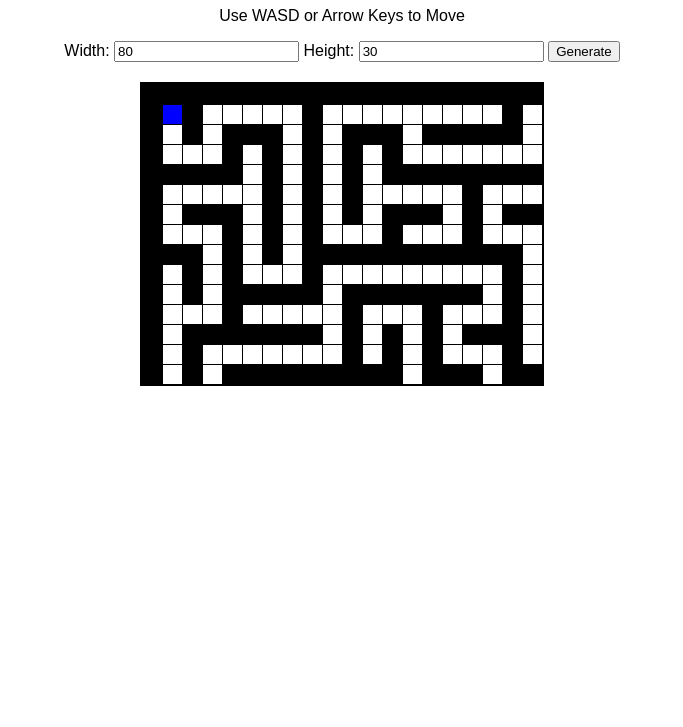
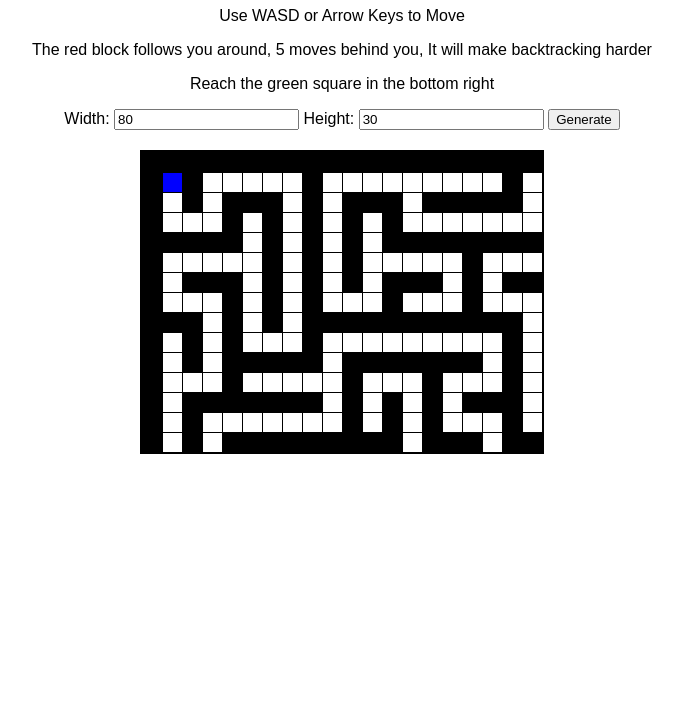
Before and after one commit to DumplingCrab/Website, a plain HTML site: page index.html in a window 1280 px wide. Shown: the part 73-800 px from the top of the page, without its empty margins (298-981 px from the left). Drawn offline with Linux system fonts and the light colour scheme.

Commit message:
Update index.html

```diff
--- a/index.html
+++ b/index.html
@@ -28,6 +28,8 @@
 <body>
     <h1>Maze Game</h1>
     <p>Use WASD or Arrow Keys to Move</p>
+    <p>The red block follows you around, 5 moves behind you, It will make backtracking harder</p>
+    <p>Reach the green square in the bottom right</p>
     <label>Width: <input type="number" id="mazeWidth" value="80"></label>
     <label>Height: <input type="number" id="mazeHeight" value="30"></label>
     <button onclick="setupMaze()">Generate</button>
```
